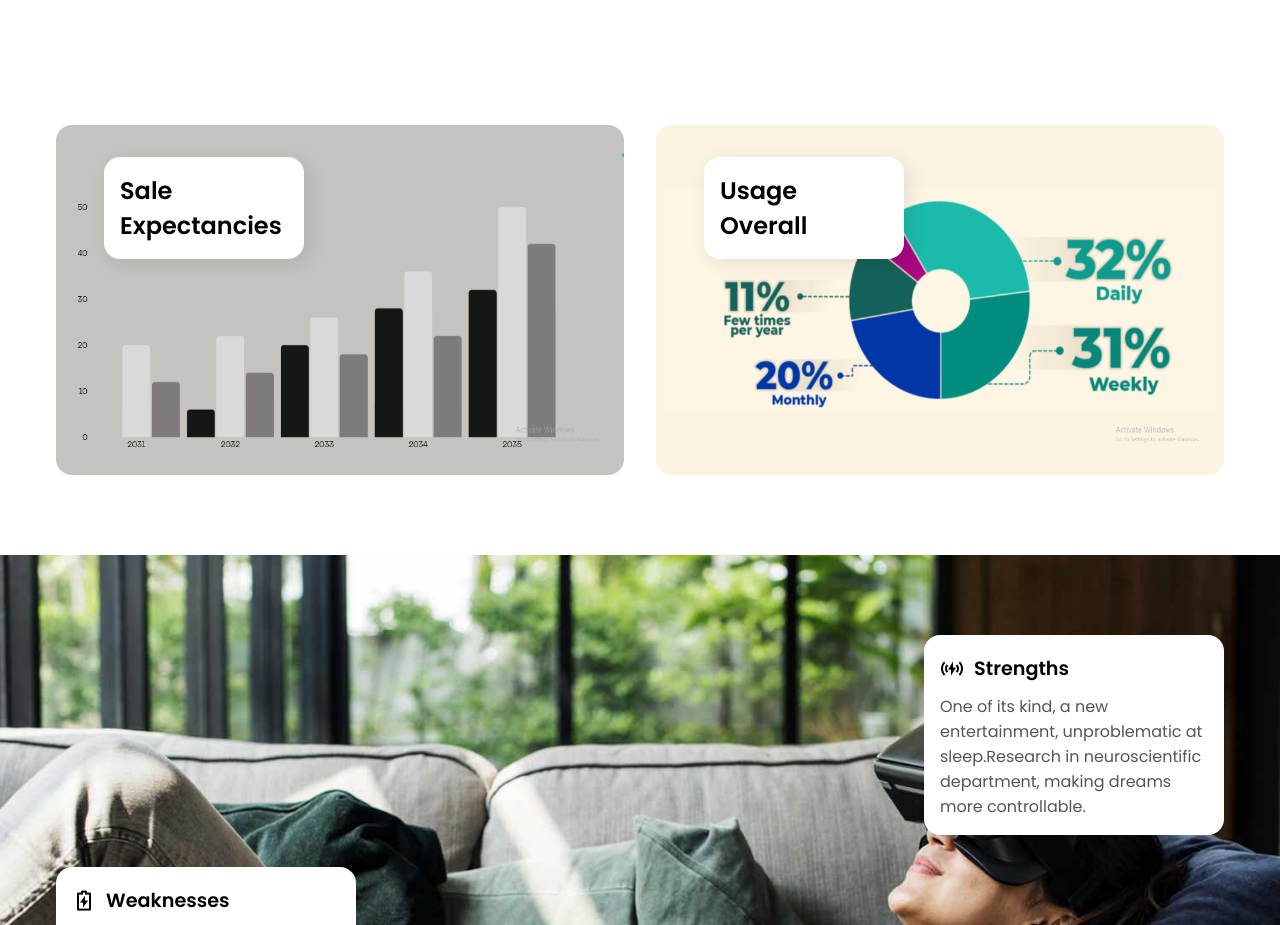
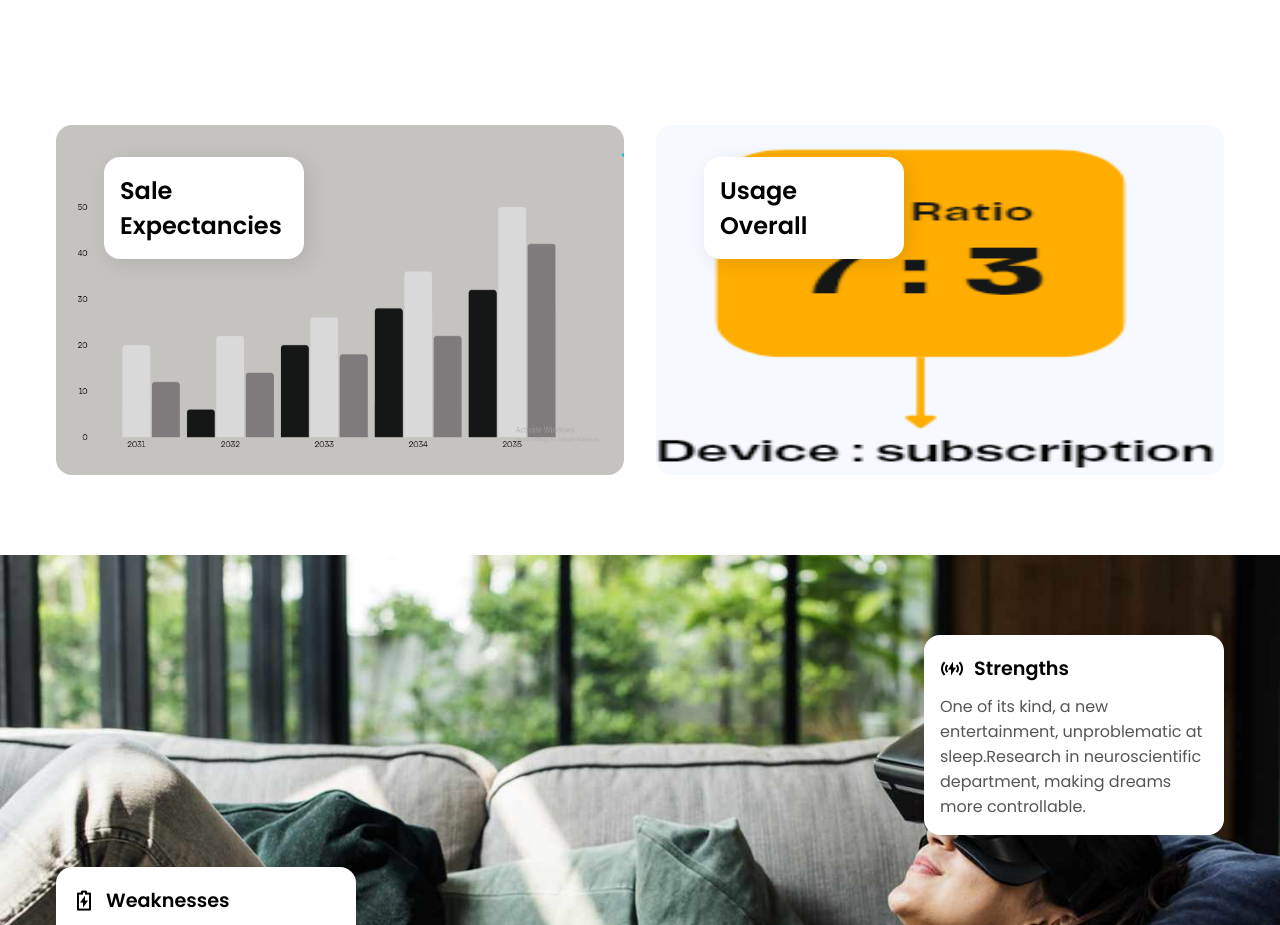
Before and after one commit to Rishabh-gurnani/DreamScape, a plain HTML site: page DreamScape/index.html in a window 1280 px wide. Shown: the part 1420-2345 px from the top of the page. Drawn offline with nearby package versions, Linux system fonts and the light colour scheme.

Commit message:
index.html
jaa na

```diff
--- a/DreamScape/index.html
+++ b/DreamScape/index.html
@@ -117,7 +117,7 @@
 
       </div>
       <div class="banner__card">
-        <img src="usage.png" alt="banner" />
+        <img src="Screenshot 2024-10-25 084126.png" alt="banner" />
         <h4>Usage Overall</h4>
 
       </div>
```
